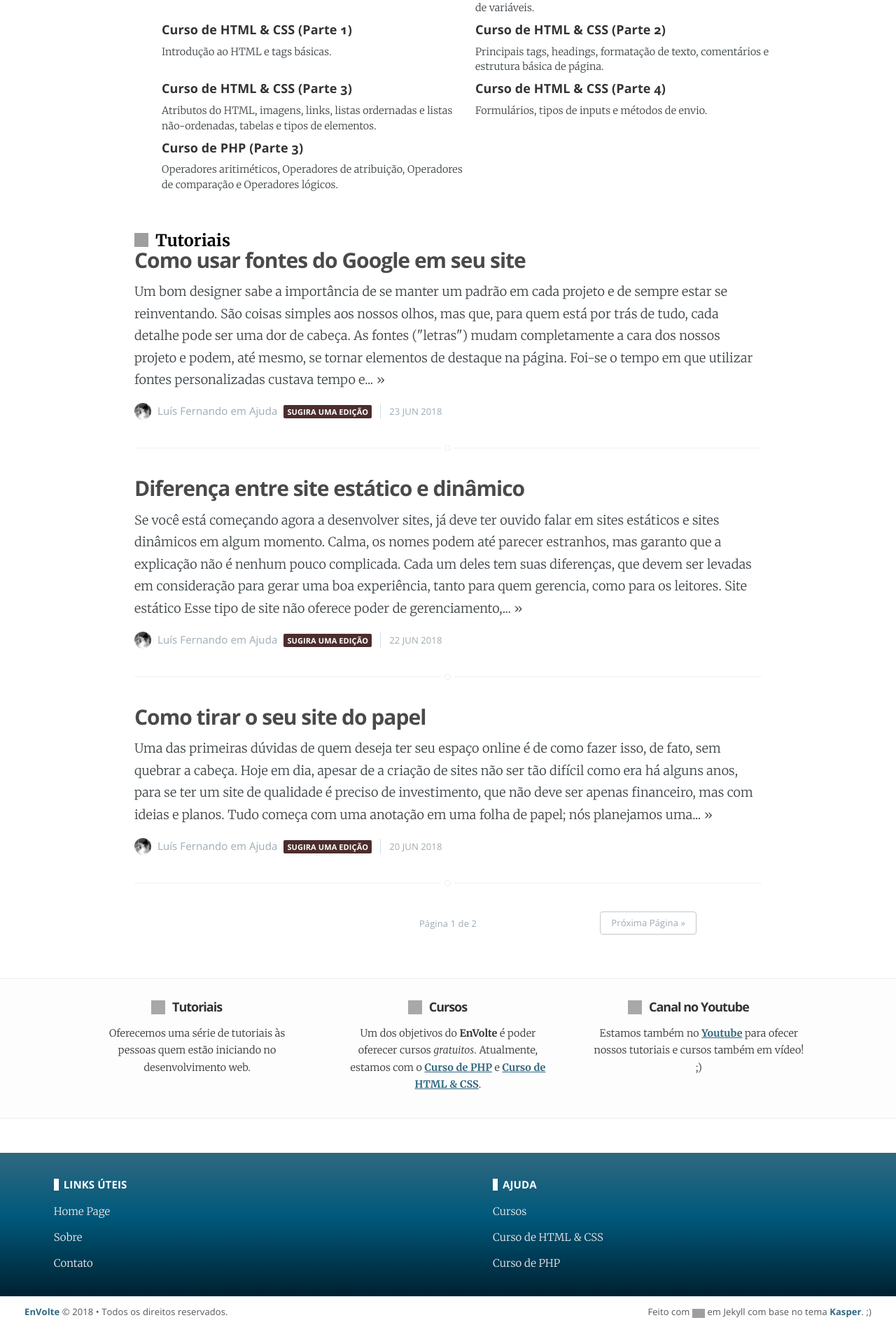
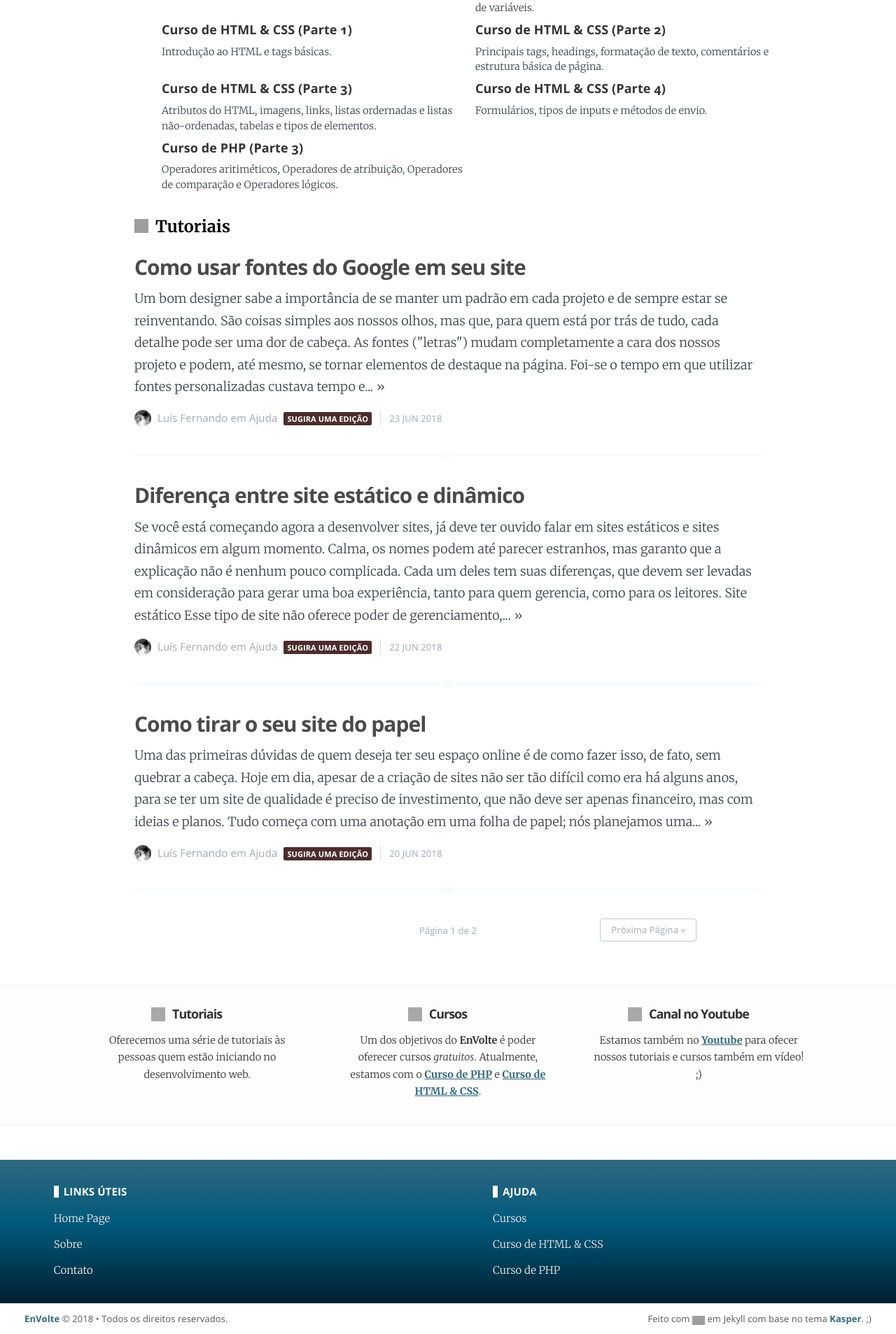
Before and after one commit to EnVolte/envolte.github.io, a Jekyll site: the page built from index.html, in a window 1280 px wide. Shown: the part 907-2814 px from the top of the page at 70% size. Built offline with Jekyll 4.4.1, drawn with Linux system fonts in a browser that asks for light colours; the list of posts is cut into pages by our own code; grey boxes are pictures that could not be loaded.

Commit message:
Update index.html

```diff
--- a/index.html
+++ b/index.html
@@ -75,7 +75,7 @@
         {% include pagination.html %}
     </div>
 
-<section id="alin"><div class="titlep" style="margin-top: 20px; margin-bottom: -5px;"><span class="ico" style="background-image: url('https://raw.githubusercontent.com/google/material-design-icons/master/action/2x_web/ic_chrome_reader_mode_black_48dp.png');"></span> Tutoriais</div>
+<section id="alin"><div class="titlep"><span class="ico" style="background-image: url('https://raw.githubusercontent.com/google/material-design-icons/master/action/2x_web/ic_chrome_reader_mode_black_48dp.png');"></span> Tutoriais</div>
 	</section>
 
     {% for post in paginator.posts %}
```
